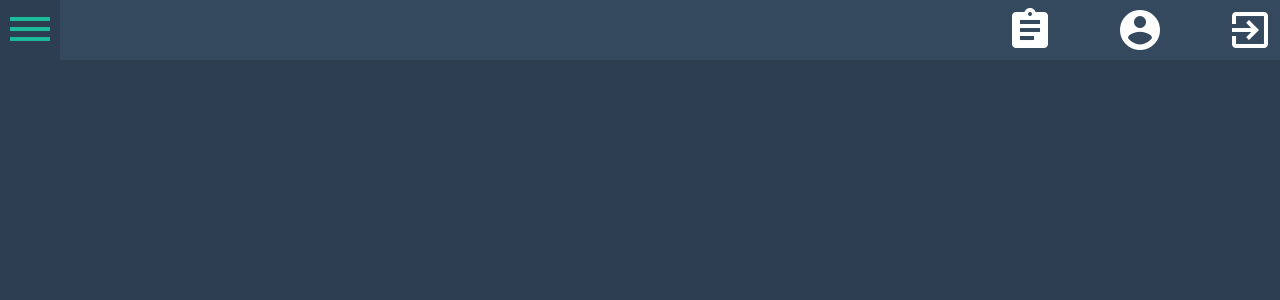
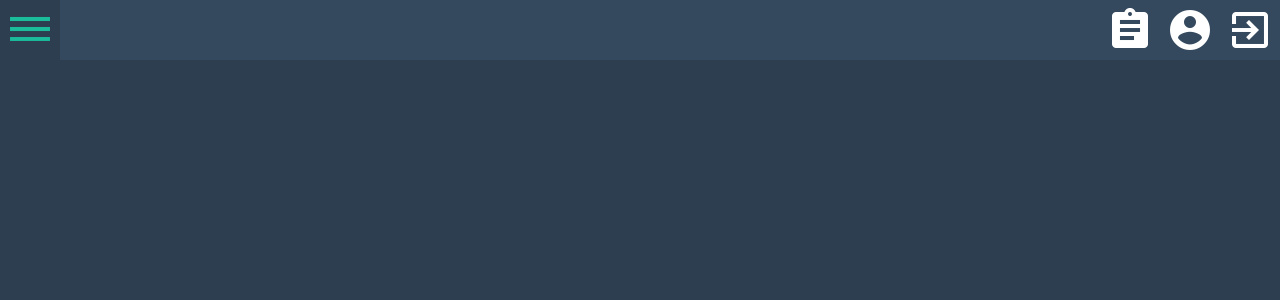
Before and after one commit to j-seixas/feup-ltw, a PHP site: page / in a window 1280 px wide. Shown: the top 300 px of the page. Run offline with PHP 8.4, Linux system fonts and the light colour scheme; the visitor is signed in with stand-in values (Sample User, id 1); data comes from the database, SQL or seed files in the repository.

Commit message:
Merge branch 'master' of https://github.com/j-seixas/feup-ltw

```diff
--- a/css/mainStyle.css
+++ b/css/mainStyle.css
@@ -26,11 +26,6 @@ header span{
 
 .buttonsRight {
   float: right;
-}
-
-#profile {
-  width: 160px;
-  text-align: center;
 }
 
 .buttonIcons i{
```
